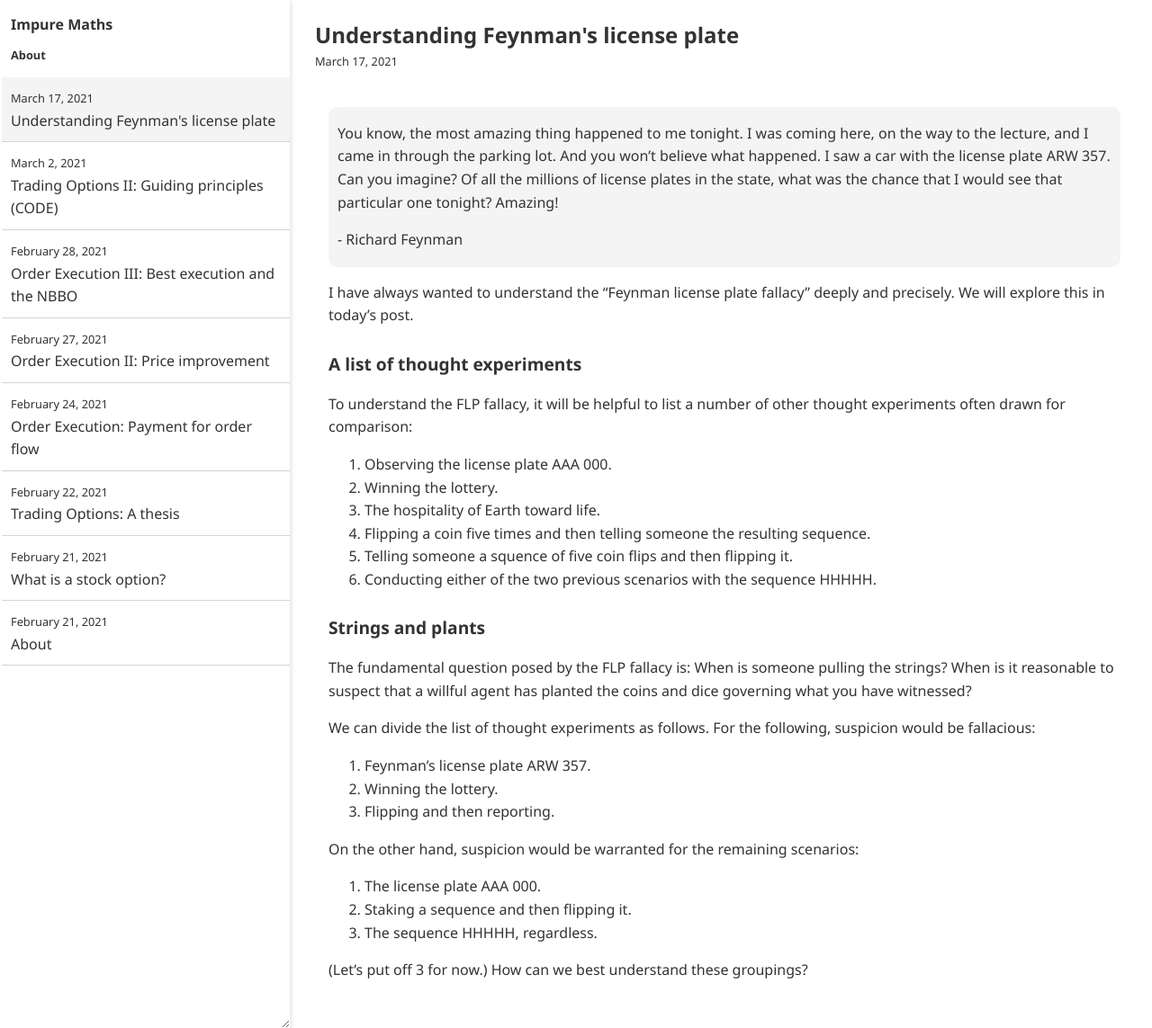
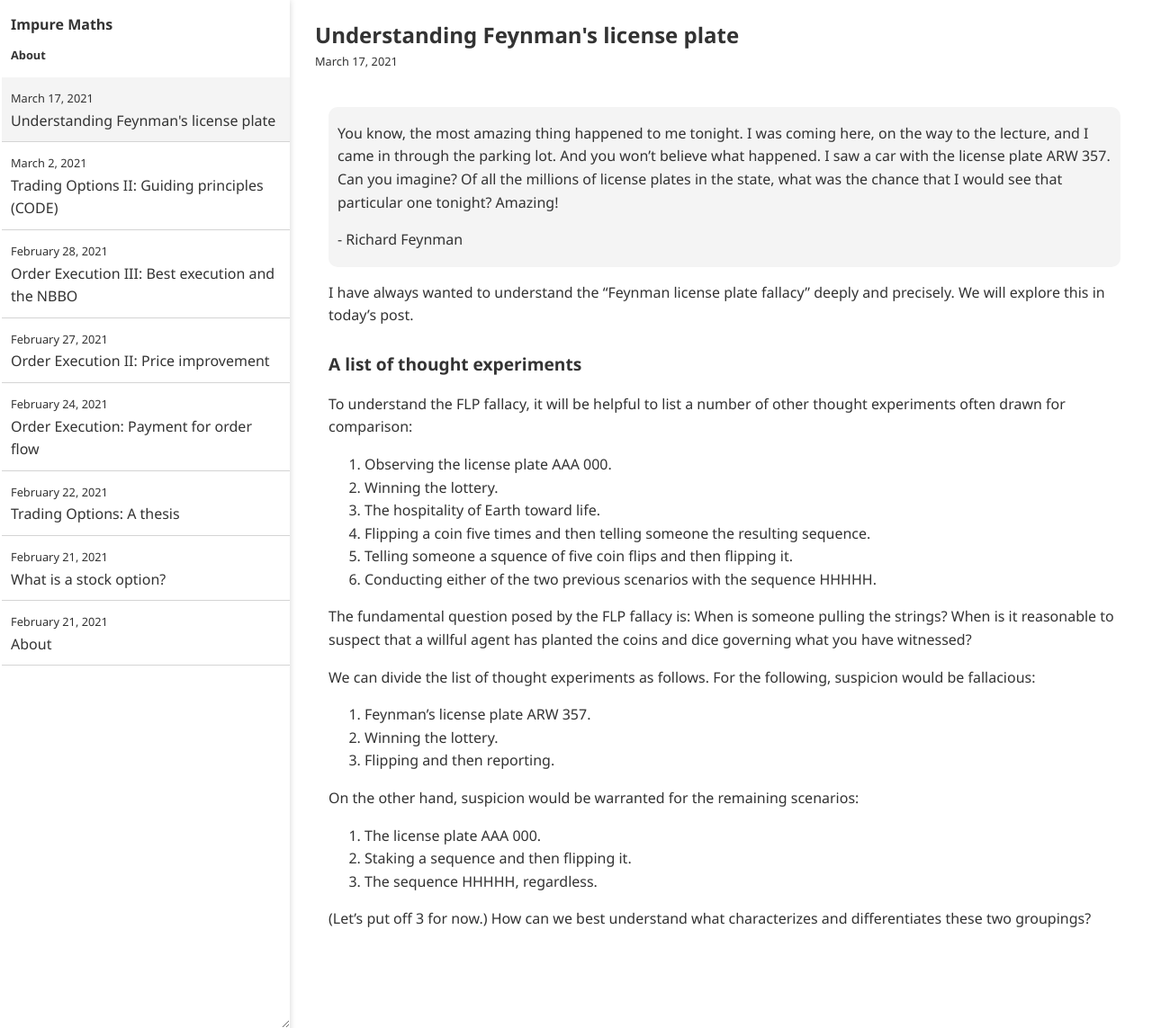
Before and after one commit to impuremaths/impuremaths.github.io, a Jekyll site: the page built from _posts/2021-03-17-understanding-feynmans-license-plate.md, in a window 1280 px wide and 1143 px high. Shown: the whole window at 90% size. Built offline with Jekyll 4.4.1, drawn with Linux system fonts in a browser that asks for light colours.

Commit message:
Update 2021-03-17-understanding-feynmans-license-plate.md

```diff
--- a/_posts/2021-03-17-understanding-feynmans-license-plate.md
+++ b/_posts/2021-03-17-understanding-feynmans-license-plate.md
@@ -21,8 +21,6 @@ To understand the FLP fallacy, it will be helpful to list a number of other thou
 5. Telling someone a squence of five coin flips and then flipping it.
 6. Conducting either of the two previous scenarios with the sequence HHHHH.
 
-### Strings and plants
-
 The fundamental question posed by the FLP fallacy is: When is someone pulling the strings? When is it reasonable to suspect that a willful agent has planted the coins and dice governing what you have witnessed?
 
 We can divide the list of thought experiments as follows. For the following, suspicion would be fallacious:
@@ -37,4 +35,4 @@ On the other hand, suspicion would be warranted for the remaining scenarios:
 5. Staking a sequence and then flipping it.
 6. The sequence HHHHH, regardless.
 
-(Let's put off 3 for now.) How can we best understand these groupings?
+(Let's put off 3 for now.) How can we best understand what characterizes and differentiates these two groupings?
```
